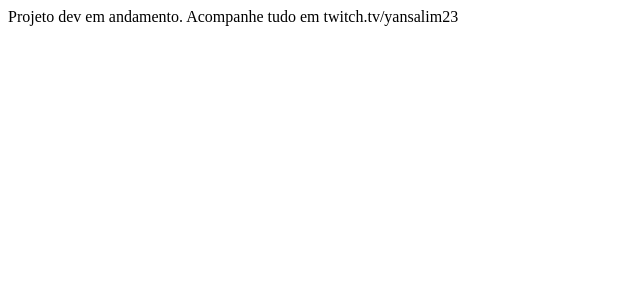
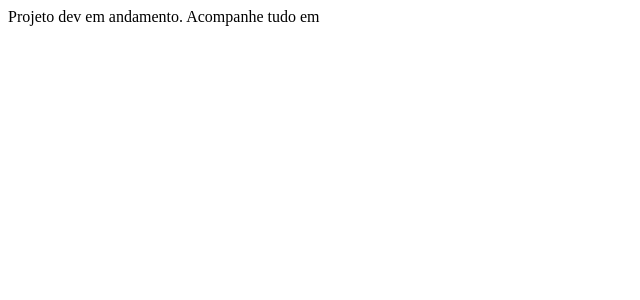
Before and after one commit to yansalim/site-auto-vercel, a Next.js app: page / in a window 1280 px wide. Shown: the top 300 px of the page, without its empty margins (0-640 px from the left). Built offline with nearby package versions, Linux system fonts and the light colour scheme.

Commit message:
link att1

```diff
--- a/pages/index.js
+++ b/pages/index.js
@@ -1,7 +1,8 @@
 
 function Home () {
 
-    return <div>Projeto dev em andamento. Acompanhe tudo em twitch.tv/yansalim23 </div>
+    return <div>Projeto dev em andamento. Acompanhe tudo em
+        <a href="twitch.tv/yansalim23" ></a> </div>
 
 
 
```
